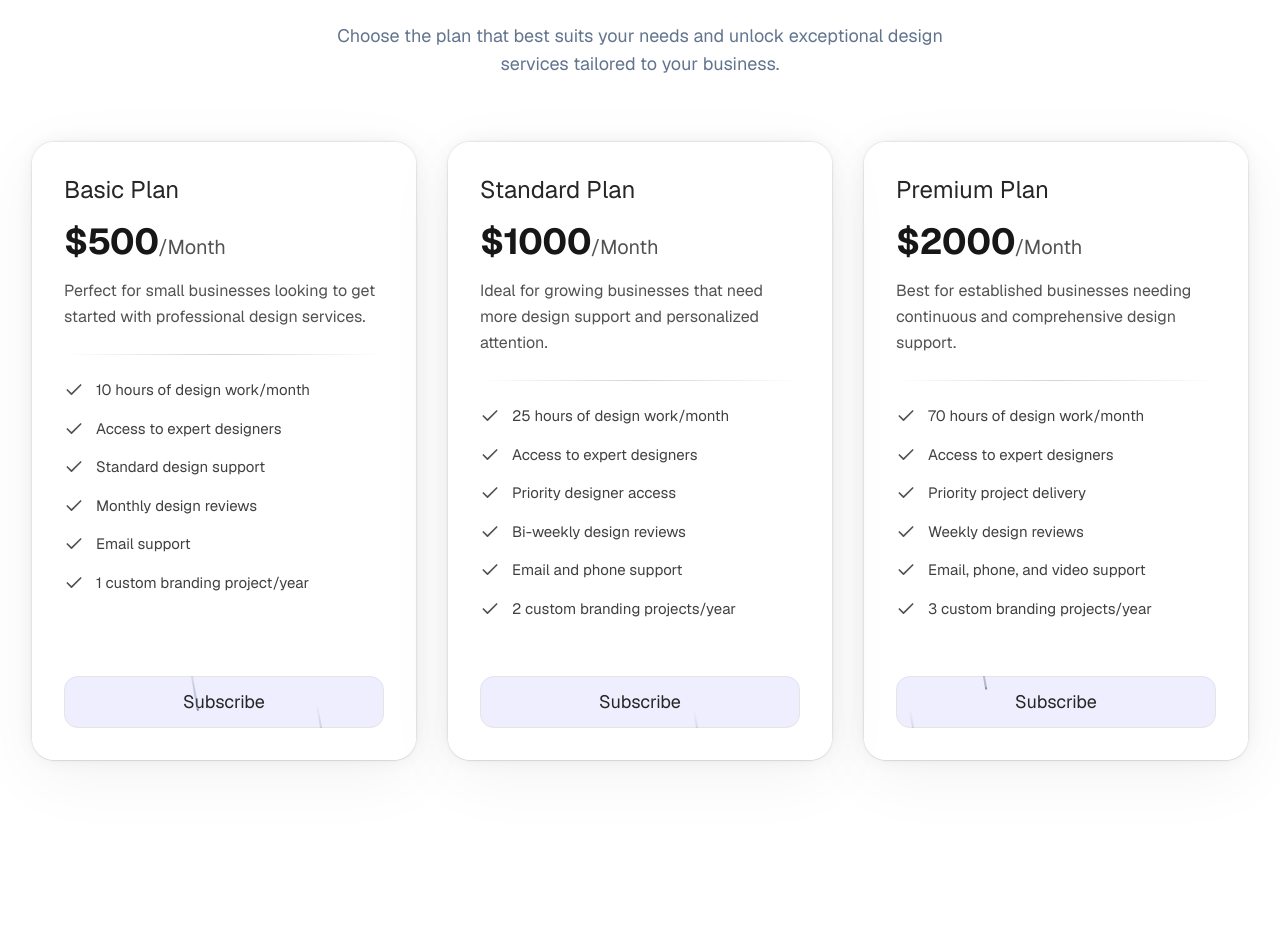
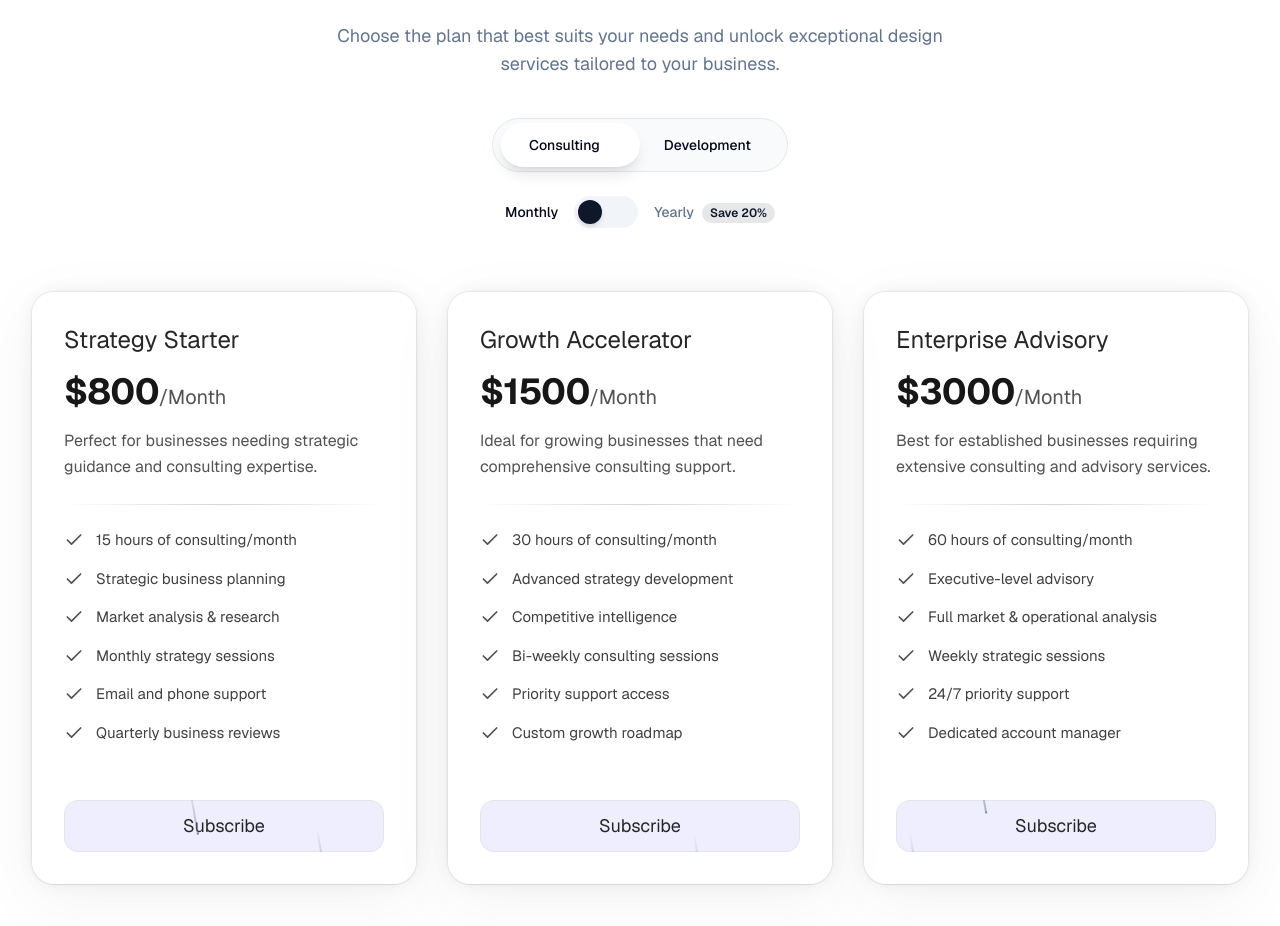
Before and after one commit to sai01prasad/sits_website, a Next.js app: page / in a window 1280 px wide. Shown: the part 954-1880 px from the top of the page. Before the commit the page ends 1794 px from the top, so only its background shows below. Built offline with nearby package versions, Linux system fonts and the light colour scheme.

Commit message:
switch added for pricing

```diff
--- a/components/pricingSection.tsx
+++ b/components/pricingSection.tsx
@@ -1,7 +1,7 @@
 "use client";
 
 import { motion, useInView } from "framer-motion";
-import { useRef } from "react";
+import { useRef, useState } from "react";
 import PricingCard from "./ui/pricing-card";
 import { Meteors } from "./ui/meteors";
 
@@ -12,51 +12,220 @@ export default function PricingSection() {
     margin: "0px 0px -25% 0px",
   });
 
-  const plans = [
+  const [category, setCategory] = useState<"consulting" | "development">("consulting");
+  const [billingCycle, setBillingCycle] = useState<"monthly" | "yearly">("monthly");
+
+  const consultingMonthly = [
     {
-      title: "Basic Plan",
-      price: "$500",
+      title: "Strategy Starter",
+      price: "$800",
+      period: "/month",
       description:
-        "Perfect for small businesses looking to get started with professional design services.",
+        "Perfect for businesses needing strategic guidance and consulting expertise.",
       features: [
-        "10 hours of design work/month",
-        "Access to expert designers",
-        "Standard design support",
-        "Monthly design reviews",
-        "Email support",
-        "1 custom branding project/year",
+        "15 hours of consulting/month",
+        "Strategic business planning",
+        "Market analysis & research",
+        "Monthly strategy sessions",
+        "Email and phone support",
+        "Quarterly business reviews",
       ],
     },
     {
-      title: "Standard Plan",
-      price: "$1000",
+      title: "Growth Accelerator",
+      price: "$1500",
+      period: "/month",
       description:
-        "Ideal for growing businesses that need more design support and personalized attention.",
+        "Ideal for growing businesses that need comprehensive consulting support.",
       features: [
-        "25 hours of design work/month",
-        "Access to expert designers",
-        "Priority designer access",
-        "Bi-weekly design reviews",
-        "Email and phone support",
-        "2 custom branding projects/year",
+        "30 hours of consulting/month",
+        "Advanced strategy development",
+        "Competitive intelligence",
+        "Bi-weekly consulting sessions",
+        "Priority support access",
+        "Custom growth roadmap",
       ],
       isHighlighted: true,
     },
     {
-      title: "Premium Plan",
-      price: "$2000",
+      title: "Enterprise Advisory",
+      price: "$3000",
+      period: "/month",
       description:
-        "Best for established businesses needing continuous and comprehensive design support.",
+        "Best for established businesses requiring extensive consulting and advisory services.",
       features: [
-        "70 hours of design work/month",
-        "Access to expert designers",
-        "Priority project delivery",
-        "Weekly design reviews",
-        "Email, phone, and video support",
-        "3 custom branding projects/year",
+        "60 hours of consulting/month",
+        "Executive-level advisory",
+        "Full market & operational analysis",
+        "Weekly strategic sessions",
+        "24/7 priority support",
+        "Dedicated account manager",
       ],
     },
   ];
+
+  const consultingYearly = [
+    {
+      title: "Strategy Starter",
+      price: "$8000",
+      period: "/year",
+      description:
+        "Perfect for businesses needing strategic guidance and consulting expertise.",
+      features: [
+        "15 hours of consulting/month",
+        "Strategic business planning",
+        "Market analysis & research",
+        "Monthly strategy sessions",
+        "Email and phone support",
+        "Quarterly business reviews",
+        "Save $1,600 annually",
+      ],
+    },
+    {
+      title: "Growth Accelerator",
+      price: "$15000",
+      period: "/year",
+      description:
+        "Ideal for growing businesses that need comprehensive consulting support.",
+      features: [
+        "30 hours of consulting/month",
+        "Advanced strategy development",
+        "Competitive intelligence",
+        "Bi-weekly consulting sessions",
+        "Priority support access",
+        "Custom growth roadmap",
+        "Save $3,000 annually",
+      ],
+      isHighlighted: true,
+    },
+    {
+      title: "Enterprise Advisory",
+      price: "$30000",
+      period: "/year",
+      description:
+        "Best for established businesses requiring extensive consulting and advisory services.",
+      features: [
+        "60 hours of consulting/month",
+        "Executive-level advisory",
+        "Full market & operational analysis",
+        "Weekly strategic sessions",
+        "24/7 priority support",
+        "Dedicated account manager",
+        "Save $6,000 annually",
+      ],
+    },
+  ];
+
+  const developmentMonthly = [
+    {
+      title: "Build Starter",
+      price: "$1200",
+      period: "/month",
+      description:
+        "Perfect for startups and small businesses launching their first digital products.",
+      features: [
+        "20 hours of development/month",
+        "Web or mobile app development",
+        "Basic UI/UX design",
+        "Monthly code reviews",
+        "Bug fixes & maintenance",
+        "1 custom integration",
+      ],
+    },
+    {
+      title: "Scale Pro",
+      price: "$2500",
+      period: "/month",
+      description:
+        "Ideal for growing businesses that need robust development and technical support.",
+      features: [
+        "50 hours of development/month",
+        "Full-stack development",
+        "Advanced UI/UX design",
+        "Bi-weekly sprint planning",
+        "Priority bug resolution",
+        "3 custom integrations",
+      ],
+      isHighlighted: true,
+    },
+    {
+      title: "Enterprise Build",
+      price: "$5000",
+      period: "/month",
+      description:
+        "Best for enterprises needing comprehensive development and dedicated engineering teams.",
+      features: [
+        "120 hours of development/month",
+        "Dedicated dev team",
+        "Complex architecture design",
+        "Weekly sprint reviews",
+        "24/7 technical support",
+        "Unlimited integrations",
+      ],
+    },
+  ];
+
+  const developmentYearly = [
+    {
+      title: "Build Starter",
+      price: "$12000",
+      period: "/year",
+      description:
+        "Perfect for startups and small businesses launching their first digital products.",
+      features: [
+        "20 hours of development/month",
+        "Web or mobile app development",
+        "Basic UI/UX design",
+        "Monthly code reviews",
+        "Bug fixes & maintenance",
+        "1 custom integration",
+        "Save $2,400 annually",
+      ],
+    },
+    {
+      title: "Scale Pro",
+      price: "$25000",
+      period: "/year",
+      description:
+        "Ideal for growing businesses that need robust development and technical support.",
+      features: [
+        "50 hours of development/month",
+        "Full-stack development",
+        "Advanced UI/UX design",
+        "Bi-weekly sprint planning",
+        "Priority bug resolution",
+        "3 custom integrations",
+        "Save $5,000 annually",
+      ],
+      isHighlighted: true,
+    },
+    {
+      title: "Enterprise Build",
+      price: "$50000",
+      period: "/year",
+      description:
+        "Best for enterprises needing comprehensive development and dedicated engineering teams.",
+      features: [
+        "120 hours of development/month",
+        "Dedicated dev team",
+        "Complex architecture design",
+        "Weekly sprint reviews",
+        "24/7 technical support",
+        "Unlimited integrations",
+        "Save $10,000 annually",
+      ],
+    },
+  ];
+
+  const getPlans = () => {
+    if (category === "consulting") {
+      return billingCycle === "monthly" ? consultingMonthly : consultingYearly;
+    } else {
+      return billingCycle === "monthly" ? developmentMonthly : developmentYearly;
+    }
+  };
+
+  const plans = getPlans();
 
   return (
     <section
@@ -65,21 +234,8 @@ export default function PricingSection() {
     >
       <div className="relative">
         {/* Background Effects */}
-
         <div className="absolute w-full h-full overflow-hidden">
-
           <div className="absolute w-[1000px] h-[1000px] -translate-x-1/2 -translate-y-1/2 rounded-full bg-linear-to-b from-primary/10 to-transparent blur-3xl" />
-
-          {/* Animated grid background */}
-          {/* <motion.div
-          className="absolute w-full h-full left-0 top-0 opacity-20"
-          style={{
-            backgroundImage: `linear-gradient(90deg, hsl(var(--border)) 1px, transparent 1px),
-                             linear-gradient(hsl(var(--border)) 1px, transparent 1px)`,
-            backgroundSize: "50px 50px",
-            y,
-          }}
-        /> */}
         </div>
       </div>
 
@@ -91,7 +247,6 @@ export default function PricingSection() {
           transition={{ duration: 0.8, ease: "easeOut" }}
           viewport={{ once: true }}
         >
-
           <h2 className="bg-linear-to-br from-foreground to-foreground/60 bg-clip-text text-5xl font-semibold text-transparent sm:text-6xl lg:text-7xl">
             See Our <span className="italic">Pricing Plans</span>
           </h2>
@@ -99,22 +254,135 @@ export default function PricingSection() {
             Choose the plan that best suits your needs and unlock exceptional
             design services tailored to your business.
           </p>
+
+          {/* Category Toggle */}
+          <motion.div
+            className="mt-10 flex items-center justify-center"
+            initial={{ opacity: 0, y: 10 }}
+            whileInView={{ opacity: 1, y: 0 }}
+            transition={{ duration: 0.6, delay: 0.2 }}
+            viewport={{ once: true }}
+          >
+            <div className="relative inline-flex items-center rounded-full border border-border bg-muted/50 p-1 backdrop-blur-sm">
+              {/* Sliding background */}
+              <motion.div
+                className="absolute inset-y-1 rounded-full bg-background shadow-lg"
+                animate={{
+                  x: category === "consulting" ? 4 : "calc(100% + 4px)",
+                  width: category === "consulting" ? "calc(50% - 8px)" : "calc(50% - 8px)",
+                }}
+                transition={{
+                  type: "spring",
+                  stiffness: 300,
+                  damping: 30,
+                }}
+              />
+
+              {/* Buttons */}
+              <button
+                onClick={() => setCategory("consulting")}
+                className="relative z-10 px-8 py-3 text-sm font-medium transition-colors"
+              >
+                <motion.span
+                  animate={{
+                    color: category === "consulting" ? "hsl(var(--foreground))" : "hsl(var(--muted-foreground))",
+                  }}
+                  transition={{ duration: 0.3 }}
+                >
+                  Consulting
+                </motion.span>
+              </button>
+
+              <button
+                onClick={() => setCategory("development")}
+                className="relative z-10 px-8 py-3 text-sm font-medium transition-colors"
+              >
+                <motion.span
+                  animate={{
+                    color: category === "development" ? "hsl(var(--foreground))" : "hsl(var(--muted-foreground))",
+                  }}
+                  transition={{ duration: 0.3 }}
+                >
+                  Development
+                </motion.span>
+              </button>
+            </div>
+          </motion.div>
+
+          {/* Billing Cycle Toggle */}
+          <motion.div
+            className="mt-6 flex items-center justify-center gap-4"
+            initial={{ opacity: 0, y: 10 }}
+            whileInView={{ opacity: 1, y: 0 }}
+            transition={{ duration: 0.6, delay: 0.3 }}
+            viewport={{ once: true }}
+          >
+            <span
+              className={`text-sm font-medium transition-colors ${
+                billingCycle === "monthly"
+                  ? "text-foreground"
+                  : "text-muted-foreground"
+              }`}
+            >
+              Monthly
+            </span>
+
+            <button
+              onClick={() =>
+                setBillingCycle(billingCycle === "monthly" ? "yearly" : "monthly")
+              }
+              className="relative h-8 w-16 rounded-full bg-muted transition-colors hover:bg-muted/80 focus:outline-none focus:ring-2 focus:ring-primary focus:ring-offset-2"
+              aria-label="Toggle billing cycle"
+            >
+              <motion.div
+                className="absolute top-1 h-6 w-6 rounded-full bg-primary shadow-md"
+                animate={{
+                  x: billingCycle === "monthly" ? 4 : 36,
+                }}
+                transition={{
+                  type: "spring",
+                  stiffness: 500,
+                  damping: 30,
+                }}
+              />
+            </button>
+
+            <span
+              className={`text-sm font-medium transition-colors ${
+                billingCycle === "yearly"
+                  ? "text-foreground"
+                  : "text-muted-foreground"
+              }`}
+            >
+              Yearly
+              <span className="ml-2 inline-block rounded-full bg-primary/10 px-2 py-0.5 text-xs font-semibold text-primary">
+                Save 20%
+              </span>
+            </span>
+          </motion.div>
         </motion.div>
 
         <motion.div
+          key={`${category}-${billingCycle}`}
           className="mt-12 grid gap-8 lg:grid-cols-3 lg:mt-16"
-          animate={{ opacity: isInView ? 1 : 0 }}
-          transition={{ duration: 0.8 }}
+          initial={{ opacity: 0, y: 20 }}
+          animate={{ opacity: 1, y: 0 }}
+          exit={{ opacity: 0, y: -20 }}
+          transition={{ duration: 0.5 }}
         >
           {plans.map((plan, index) => (
             <motion.div
-              key={plan.title}
-              initial={{ opacity: 0, y: 40 }}
-              animate={{ opacity: isInView ? 1 : 0, y: isInView ? 0 : 40 }}
+              key={`${plan.title}-${category}-${billingCycle}`}
+              initial={{ opacity: 0, y: 40, scale: 0.95 }}
+              animate={{
+                opacity: isInView ? 1 : 0,
+                y: isInView ? 0 : 40,
+                scale: isInView ? 1 : 0.95
+              }}
               transition={{
-                duration: 0.8,
-                ease: "easeOut",
-                delay: index * 0.2,
+                duration: 0.6,
+                ease: [0.25, 0.46, 0.45, 0.94],
+                delay: index * 0.1,
               }}
             >
               <PricingCard plan={plan} />
```
